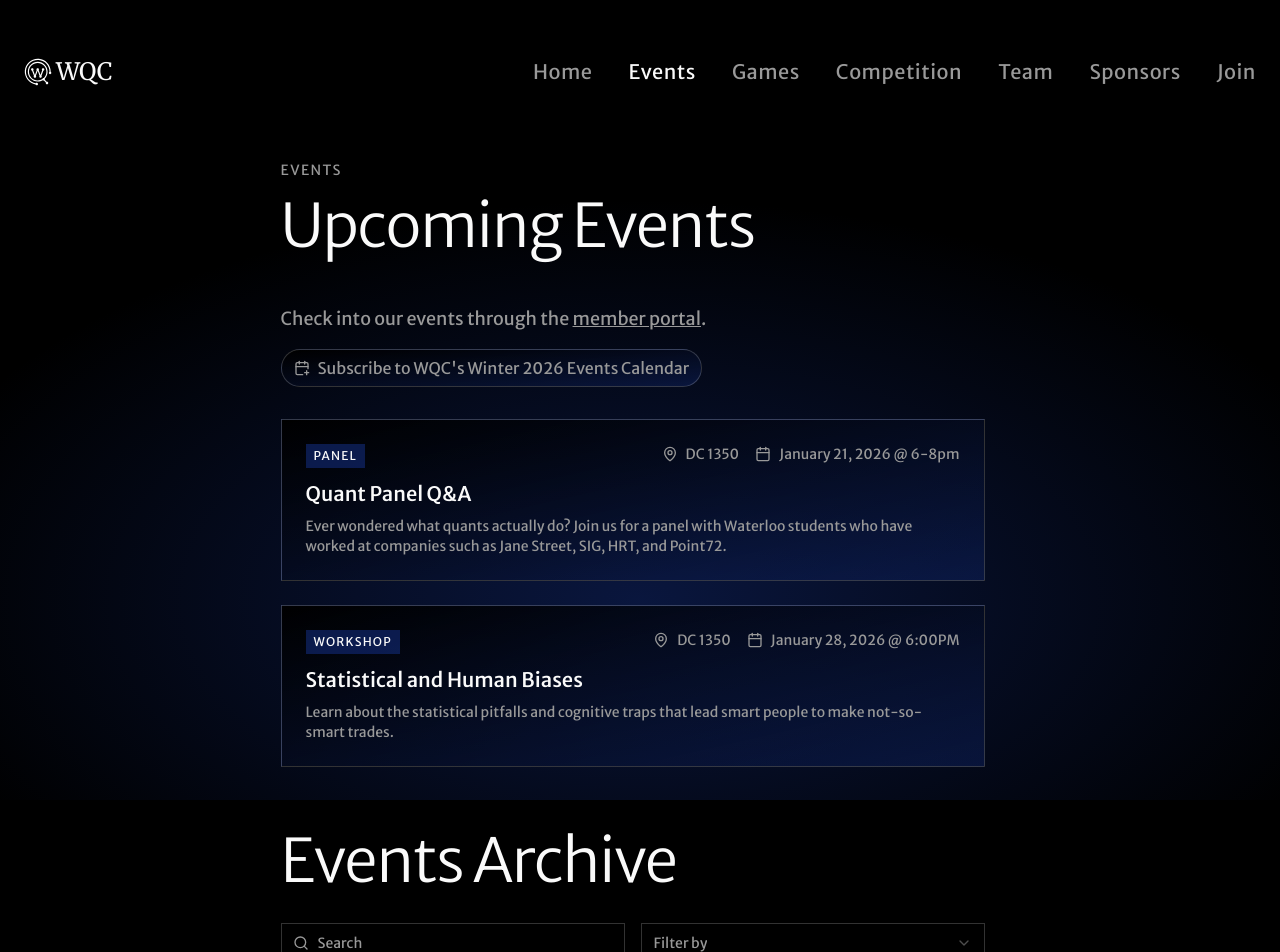
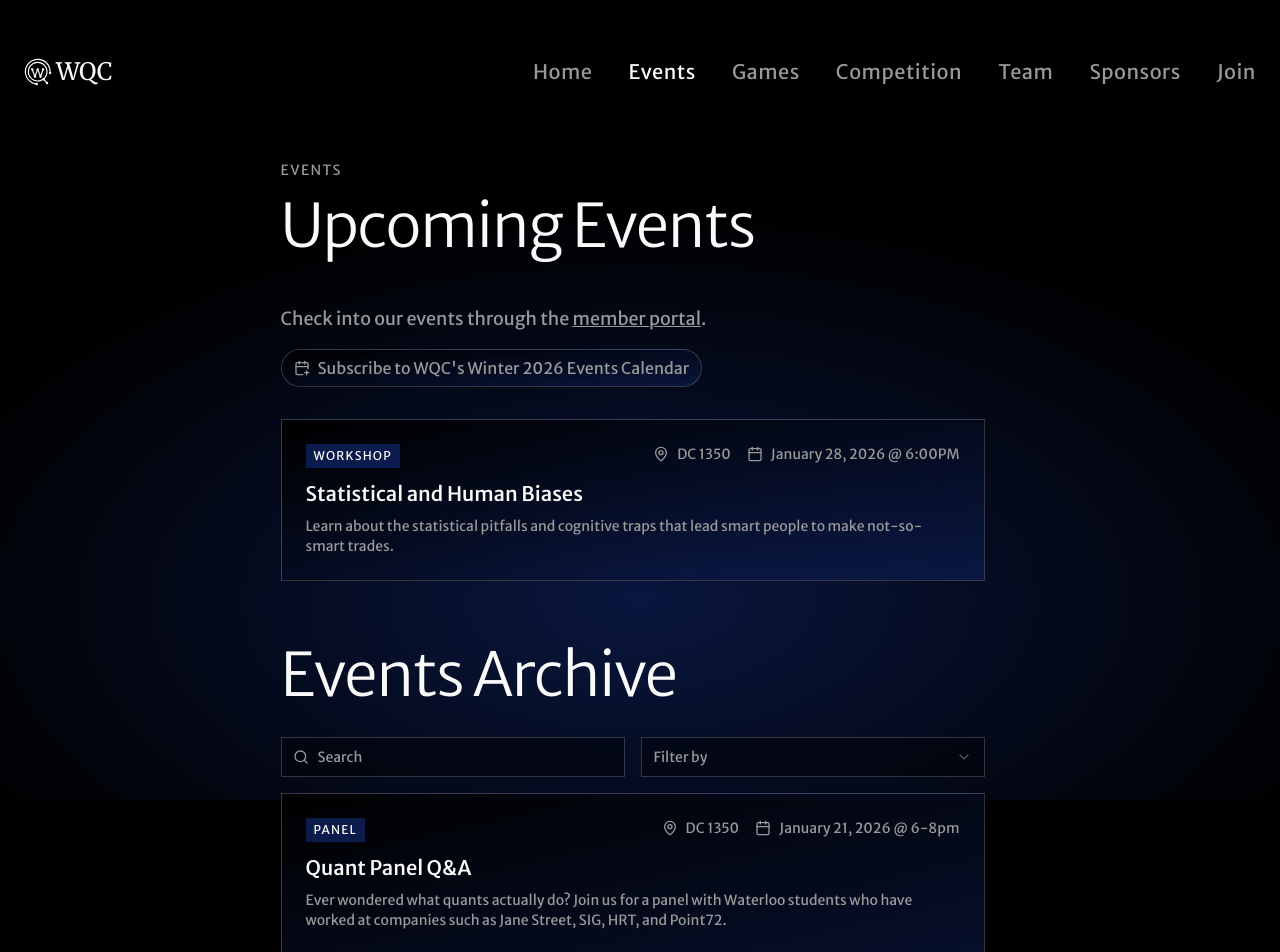
Before and after one commit to waterlooquantclub/waterlooquantclub.github.io, a React (Vite) app in the folder client/: page /events in a window 1280 px wide. Shown: the top 952 px of the page. Built offline with nearby package versions, Linux system fonts and the light colour scheme; the HTML template or start-up script is replaced by a standard one.

Commit message:
archived quant panel q&a

```diff
--- a/client/src/pages/Events.tsx
+++ b/client/src/pages/Events.tsx
@@ -16,15 +16,6 @@ import {
 
 const events: EventData[] = [
   {
-    title: "Quant Panel Q&A",
-    date: "January 21, 2026 @ 6-8pm",
-    location: "DC 1350",
-    type: "Panel",
-    description: "Ever wondered what quants actually do? Join us for a panel with Waterloo students who have worked at companies such as Jane Street, SIG, HRT, and Point72.",
-    posterImage: "/events/26panel.jpg",
-    calendarlink: "https://calendar.google.com/calendar/event?action=TEMPLATE&tmeid=MmpjdW81a2tkYnV0Y3Q4bGQ5NjhncjA3N3AgMDBmYzFhYzhlODJkY2Q3YTIzMTg4ZWRkNDZjYjg0OTUwYTA5ZjlhYTE0MGJmODZmOWJjNzI1MmFlNGIwNjBlOUBn&tmsrc=00fc1ac8e82dcd7a23188edd46cb84950a09f9aa140bf86f9bc7252ae4b060e9%40group.calendar.google.com"
-  },
-  {
     title: "Statistical and Human Biases",
     date: "January 28, 2026 @ 6:00PM",
     location: "DC 1350",
@@ -35,6 +26,15 @@ const events: EventData[] = [
 ];
 
 const archivedEvents: EventData[] = [
+  {
+    title: "Quant Panel Q&A",
+    date: "January 21, 2026 @ 6-8pm",
+    location: "DC 1350",
+    type: "Panel",
+    description: "Ever wondered what quants actually do? Join us for a panel with Waterloo students who have worked at companies such as Jane Street, SIG, HRT, and Point72.",
+    posterImage: "/events/26panel.jpg",
+    calendarlink: "https://calendar.google.com/calendar/event?action=TEMPLATE&tmeid=MmpjdW81a2tkYnV0Y3Q4bGQ5NjhncjA3N3AgMDBmYzFhYzhlODJkY2Q3YTIzMTg4ZWRkNDZjYjg0OTUwYTA5ZjlhYTE0MGJmODZmOWJjNzI1MmFlNGIwNjBlOUBn&tmsrc=00fc1ac8e82dcd7a23188edd46cb84950a09f9aa140bf86f9bc7252ae4b060e9%40group.calendar.google.com"
+  },
   {
     title: "Citadel Securities Trading Challenge",
     date: "Jan 14, 2026 @ 6-8pm",
```
